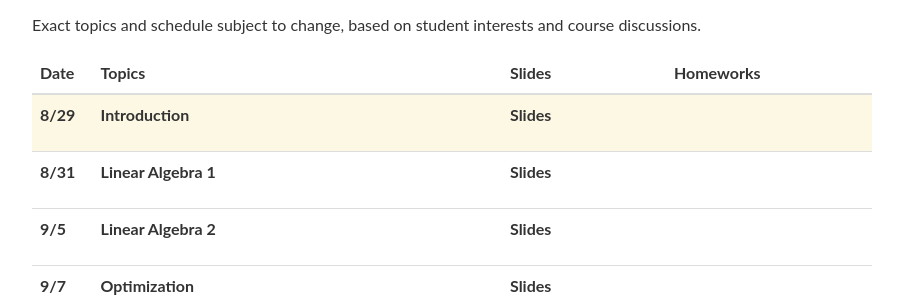
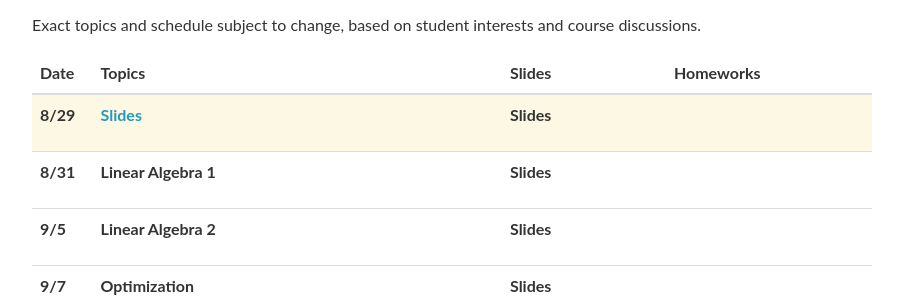
Before and after one commit to cmu-mlsp/cmu-11-755-website, a Jekyll site: the page built from fall2023/_pages/schedule.md, in a window 1280 px wide and 900 px high. Shown: the part 159-459 px from the top of the window, without its empty margins (188-1091 px from the left). Built offline with Jekyll 4.4.1, drawn with Linux system fonts in a browser that asks for light colours; nearby versions of some CDN libraries; comment, search, counter and statistics services are not loaded.

```diff
--- a/_data/lectures_2023.yml
+++ b/_data/lectures_2023.yml
@@ -1,6 +1,6 @@
 - date: 8/29
   title: >
-    <strong>Introduction</strong>
+    <strong><a href="https://piazza.com/class_profile/get_resource/lltl7rebh4r4p1/llwexl61j3t3y1">Slides</a></strong>
   topics:
   slides: >
     <strong>Slides</strong>
```
Also changed, not shown: fall2023/_pages/syllabus.md (+1 -1 lines).
